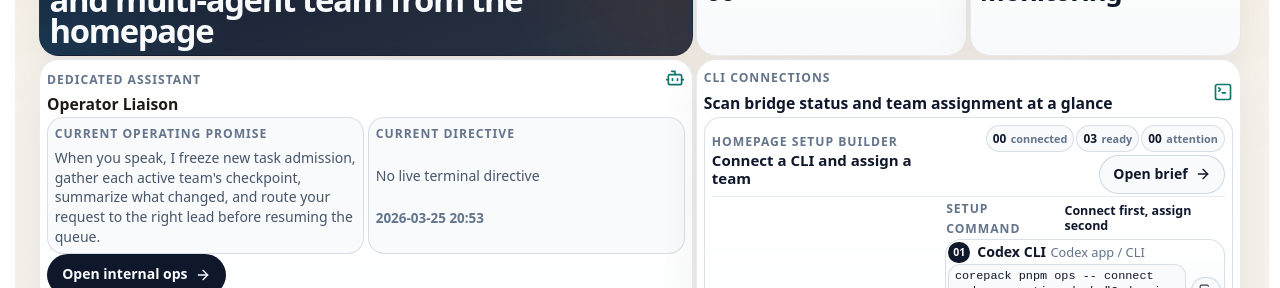
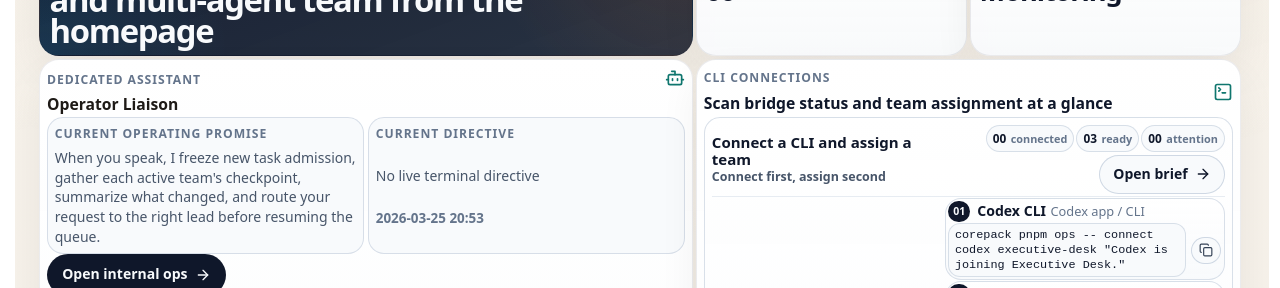
Before and after one commit to GongJae00/research-pages, a Next.js app in the folder apps/web/: page /en in a window 1280 px wide. Shown: the part 1660-1948 px from the top of the page. Built offline with nearby package versions, Linux system fonts and the light colour scheme; no server answers.

Commit message:
Autonomy batch 1433: shell-experience

```diff
--- a/apps/web/src/components/homepage-agent-control-section.module.css
+++ b/apps/web/src/components/homepage-agent-control-section.module.css
@@ -271,6 +271,14 @@
   line-height: 1.15;
 }
 
+.setupTitleHint {
+  margin: 0.04rem 0 0;
+  color: #475569;
+  font-size: 0.78rem;
+  font-weight: 600;
+  line-height: 1.3;
+}
+
 .sequenceStep {
   display: inline-flex;
   align-items: center;
@@ -419,20 +427,6 @@
 .setupCommands {
   margin-top: 0;
   gap: 0.04rem;
-}
-
-.commandStackHeader {
-  display: flex;
-  align-items: center;
-  justify-content: space-between;
-  gap: 0.5rem;
-  padding: 0.08rem 0.08rem 0;
-}
-
-.commandStackHeader strong {
-  color: #0f172a;
-  font-size: 0.78rem;
-  line-height: 1.2;
 }
 
 .setupPickerGrid {
--- a/apps/web/src/components/homepage-agent-control-section.tsx
+++ b/apps/web/src/components/homepage-agent-control-section.tsx
@@ -368,8 +368,8 @@ export function HomepageAgentControlSection({
           <article className={styles.setupBuilderCard}>
             <div className={styles.setupHeader}>
               <div className={styles.setupTitleBlock}>
-                <span className={styles.metaLabel}>{copy.setupBuilderLabel}</span>
                 <h4>{copy.setupBuilderTitle}</h4>
+                <p className={styles.setupTitleHint}>{copy.commandOrder}</p>
               </div>
               <div className={styles.setupHeaderActions}>
                 <div className={styles.providerSummaryChips}>
@@ -476,10 +476,6 @@ export function HomepageAgentControlSection({
             </div>
 
             <div className={styles.setupCommands} aria-label={copy.setupStepsLabel}>
-              <div className={styles.commandStackHeader}>
-                <span className={styles.metaLabel}>{copy.setupCommand}</span>
-                <strong>{copy.commandOrder}</strong>
-              </div>
               {setupCommandCards.map((item) => (
                 <div className={styles.copyCard} key={item.kind}>
                   <div className={styles.copyMetaRow}>
```
